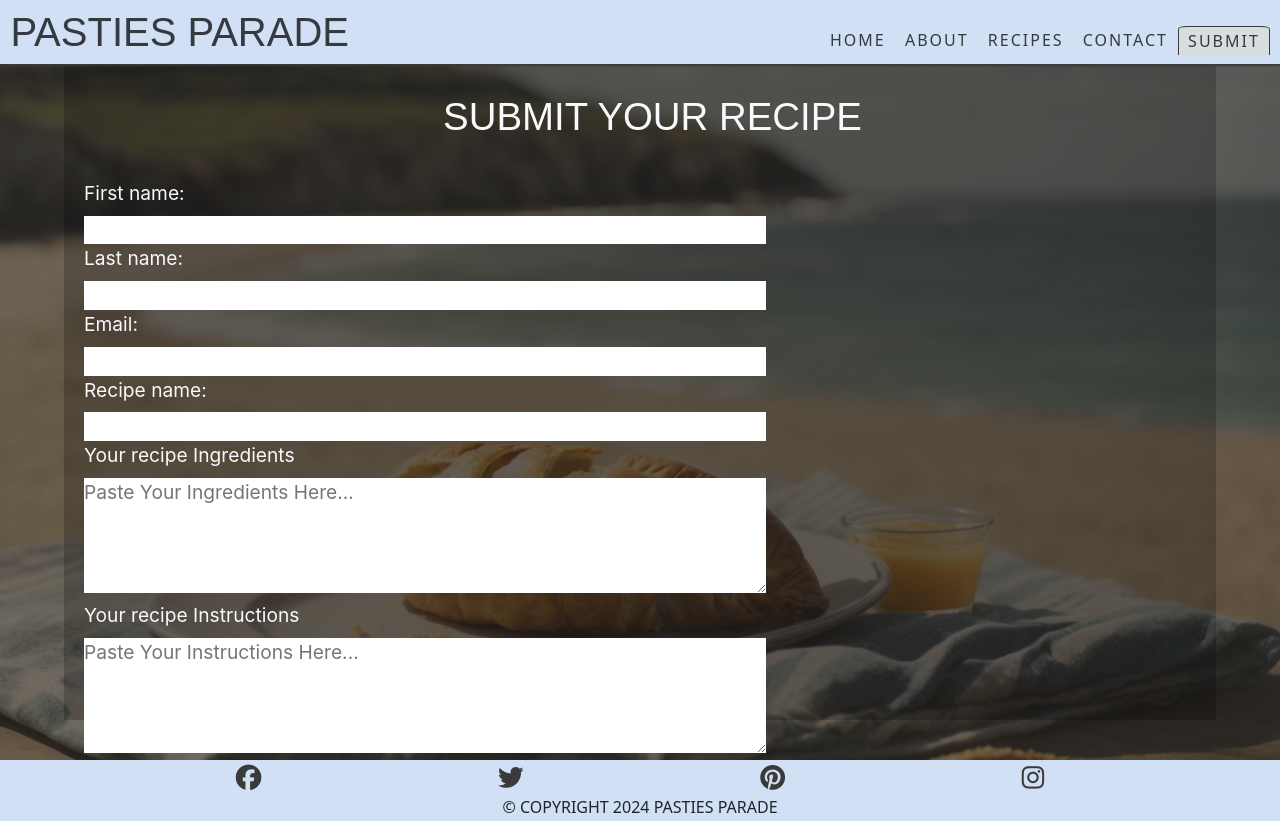
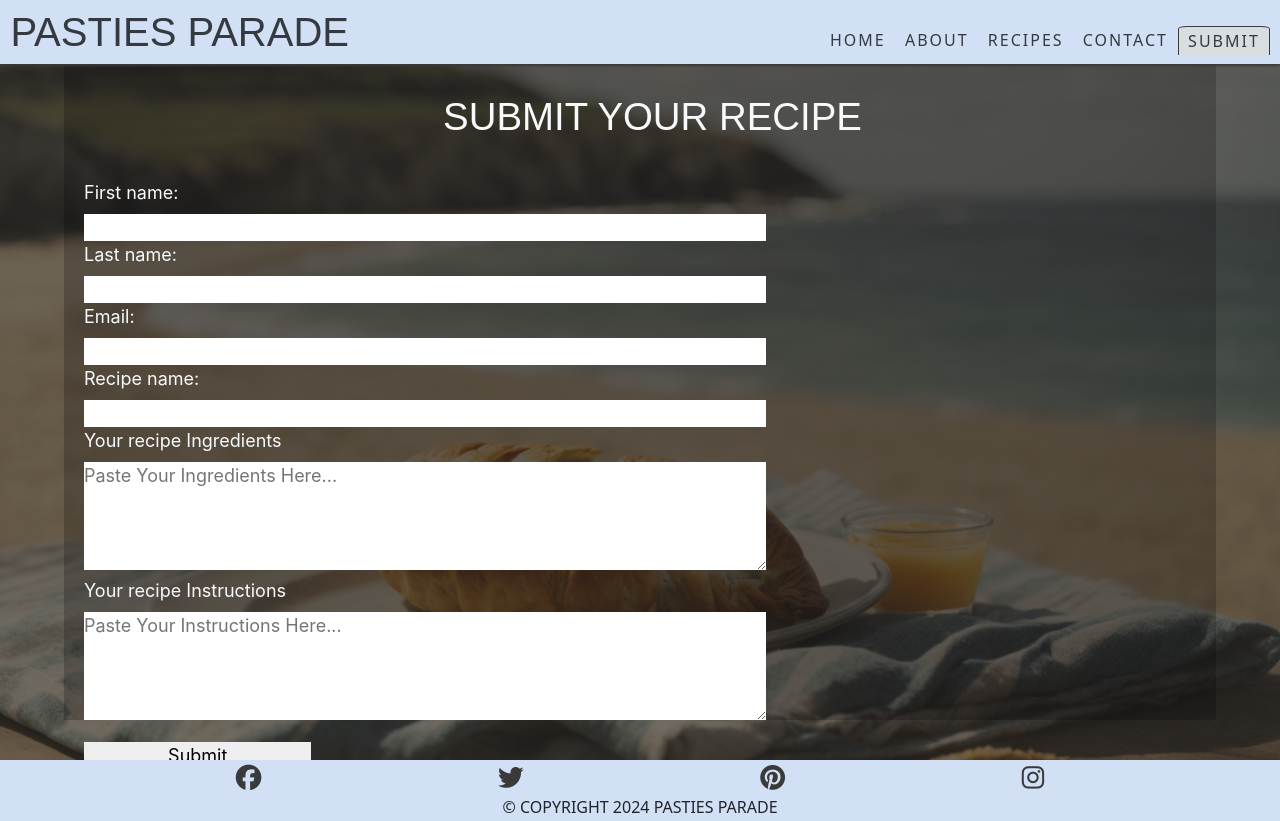
Before and after one commit to joelezra/Pasties-Parade, a plain HTML site: page submit.html in a window 1280 px wide. Drawn offline with nearby package versions, Linux system fonts and the light colour scheme.

Commit message:
last minute stuff

```diff
--- a/assets/style.css
+++ b/assets/style.css
@@ -306,8 +306,7 @@ div p {
 .form {
   padding-left: 15px;
 margin-left: 10px;
-  font-size: 1.5vw;
-
+  font-size: large;
   width: 100%;
 }
 
--- a/submit.html
+++ b/submit.html
@@ -51,7 +51,7 @@
     <div class="content-container">
 
       <div class="form"><h2 class="text-light text-center text-uppercase">Submit your recipe</h2>
-        <form class="content-text text-light" method="get" action="thankyou.html">
+        <form class="content-text text-light" method="get" action="/thankyou.html">
           <label for="fname">First name:</label><br>
           <input type="text" id="fname" name="fname" required><br>
           <label for="lname">Last name:</label><br>
```
Also changed, not shown: contact.html (+1 -1 lines).
